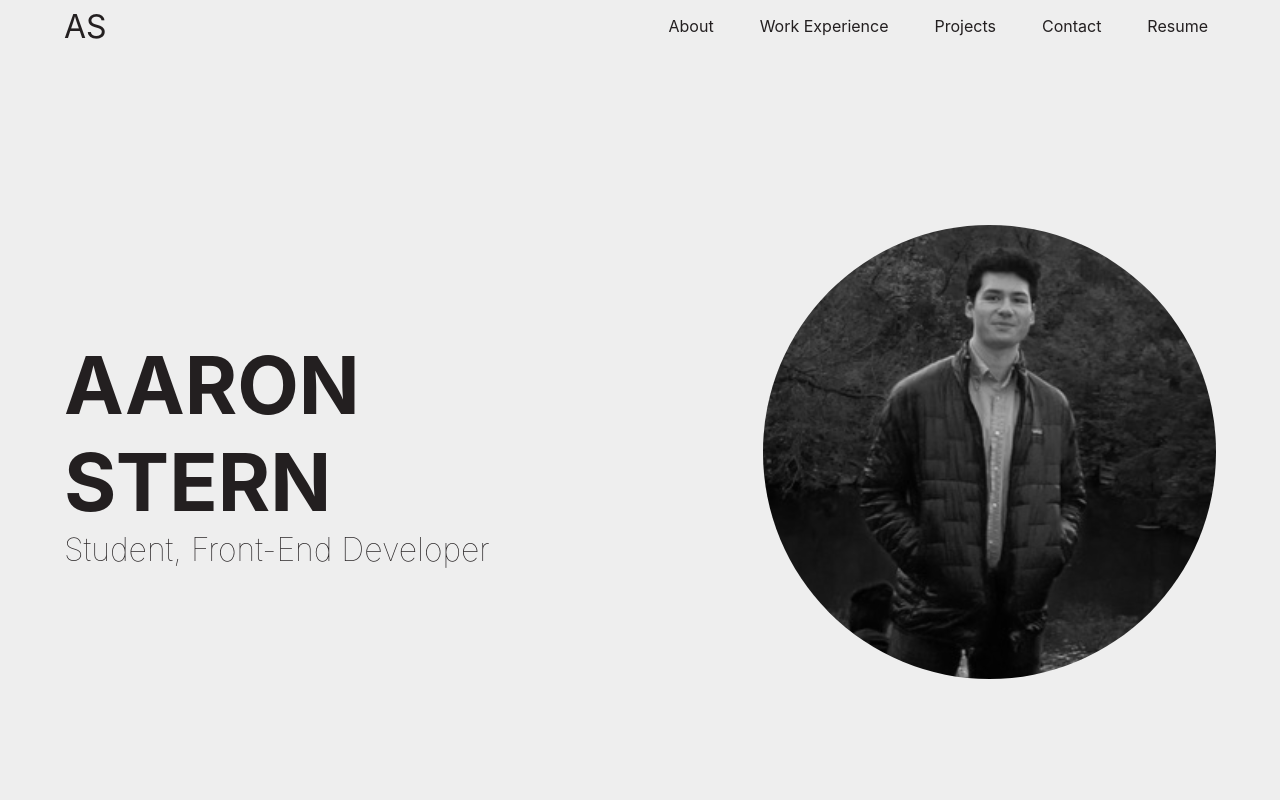
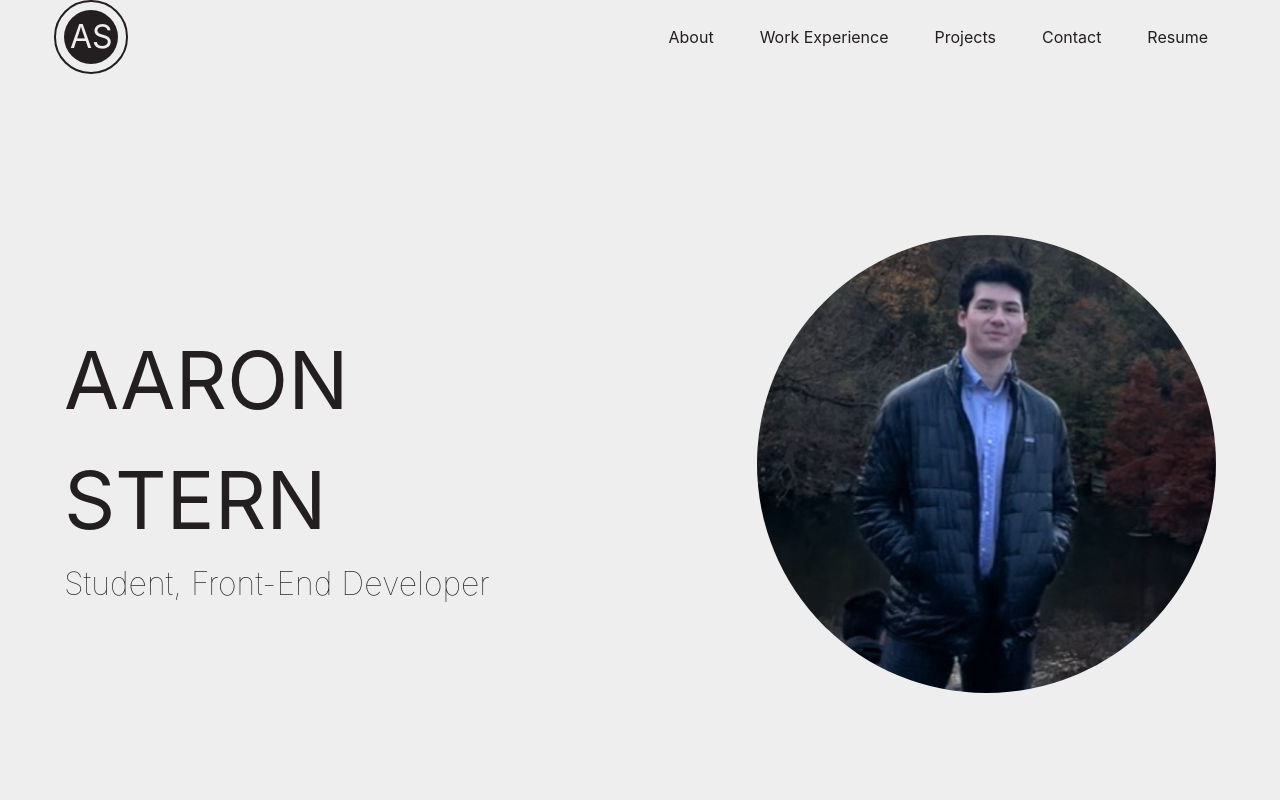
Before and after one commit to Astern2112/aaron_portfolio_react, a React (Create React App) app: page / in a window 1280 px wide. Shown: the top 800 px of the page. Built offline with nearby package versions, Linux system fonts and the light colour scheme.

Commit message:
some changes

```diff
--- a/package.json
+++ b/package.json
@@ -37,5 +37,8 @@
       "last 1 firefox version",
       "last 1 safari version"
     ]
+  },
+  "devDependencies": {
+    "tailwindcss": "^3.2.6"
   }
 }
--- a/src/components/About/About.jsx
+++ b/src/components/About/About.jsx
@@ -31,7 +31,7 @@ const About = () => {
         <div className="aboutme-wrapper">
           <h2 className="about-header hidden">ABOUT ME</h2>
           <p className="about-description">
-            Hi i'm Aaron! I am junior Computer Science student at Dickinson
+            Hi I'm Aaron! I am junior Computer Science student at Dickinson
             College. With a strong technical skill set, including proficiency in
             <span className="text-highlight"> Java</span>,{' '}
             <span className="text-highlight"> HTML</span>,{' '}
@@ -55,7 +55,7 @@ const About = () => {
             an intermediate level of Chinese.
           </p>
           <p className="about-description">
-            Outside of academics, I am a versity swimmer and co-founder of a
+            Outside of academics, I am a varsity swimmer and co-founder of a
             voluntary Life-Saving service, a program that teaches kids
             throughout Thailand lifesaving and swimming skills. I am also a big
             Formula One fan.
--- a/src/components/Hero/Hero.scss
+++ b/src/components/Hero/Hero.scss
@@ -35,9 +35,6 @@
     overflow: hidden;
     border-radius: 50%;
   }
-  .profile-img {
-    filter: grayscale(1);
-  }
 }
 @media (max-width: 1000px) {
   .hero-container {
--- a/src/components/Navbar/Navbar.scss
+++ b/src/components/Navbar/Navbar.scss
@@ -1,4 +1,5 @@
 .header-container {
+  margin-top: 0.6rem;
   display: flex;
   justify-content: space-between;
   align-items: center;
@@ -7,10 +8,19 @@
   width: calc(100%);
   // backdrop-filter: blur(10px);
   .header-logo {
+    background-color: var(--raisin-black);
+    width: 3.4rem;
+    height: 3.4rem;
+    padding: 0.4rem;
+    border-radius: 50%;
+    display: flex;
+    align-items: center;
+    justify-content: center;
+
     a {
       text-decoration: none;
       font-size: 2rem;
-      color: var(--raisin-black);
+      color: var(--page-bg);
       .header-logo-firstname {
         font-weight: bolder;
       }
@@ -53,6 +63,15 @@
   }
 }
 
+.header-logo::before {
+  position: absolute;
+  content: '';
+  border: 0.18rem solid var(--raisin-black);
+  width: 4.6rem;
+  height: 4.6rem;
+  border-radius: 50%;
+}
+
 .nav-burger-menu {
   display: none;
 }
--- a/src/index.css
+++ b/src/index.css
@@ -1,3 +1,7 @@
+@tailwind base;
+@tailwind components;
+@tailwind utilities;
+
 :root {
   --raisin-black: #231f20;
   --blue-sapphire: #05668d;
--- /dev/null
+++ b/tailwind.config.js
@@ -0,0 +1,8 @@
+/** @type {import('tailwindcss').Config} */
+module.exports = {
+  content: ['./src/**/*.{js,jsx,ts,tsx}'],
+  theme: {
+    extend: {},
+  },
+  plugins: [],
+};
```
Also changed, not shown: 1 other file (tests, documents, lock files or other folders).
